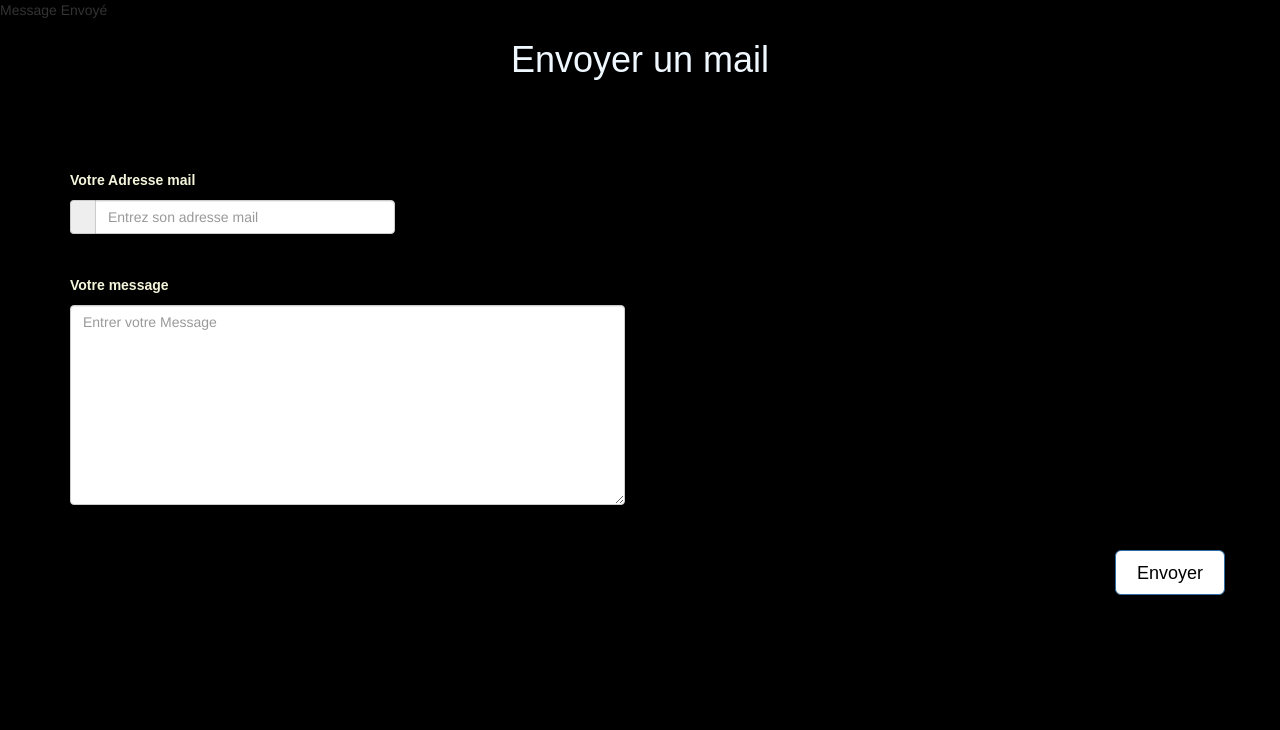
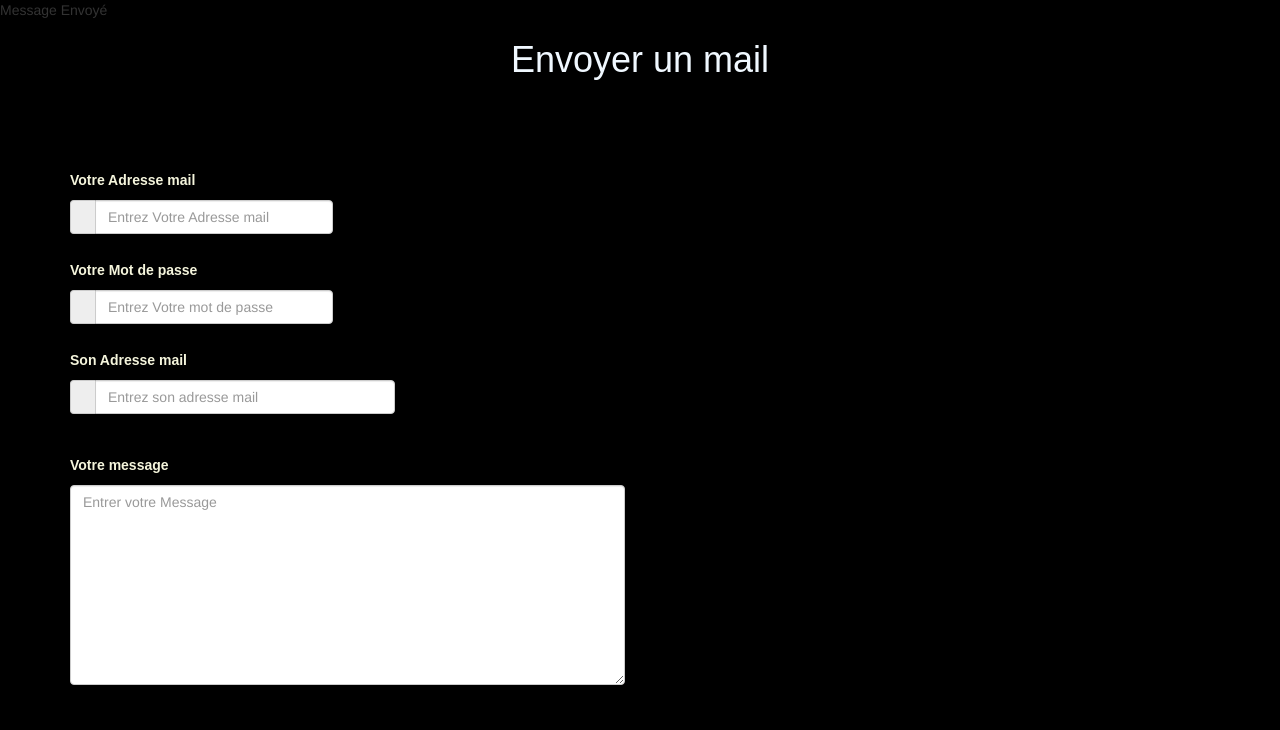
Before and after one commit to younesbenmammar/PhpMailerProject, a PHP site: page /indexController.php in a window 1280 px wide. Shown: the top 730 px of the page. Run offline with PHP 8.4, Linux system fonts and the light colour scheme; data that the repository does not hold is empty; some libraries are stand-ins or nearby versions.

Commit message:
Email Perso

```diff
--- a/indexController.php
+++ b/indexController.php
@@ -10,7 +10,8 @@ include 'vendor/autoload.php';
 
 $receveur = $_POST["receveur"];
 $message = $_POST["message"];
-
+$emetteur = $_POST["emetteur"];
+$mdp = $_POST["mdp"];
 
 $mail = new PHPMailer(true); // instancie un new objet phpmailer
 
--- a/indexView.php
+++ b/indexView.php
@@ -21,8 +21,33 @@ ob_start();
 
            <form class="" method="post" action="indexController.php" enctype="multipart/form-data">
 
+           <p><strong>Votre Adresse mail</strong></p>
+           <div class="form-group">
+           <label for="receveur" class="cols-sm-2 control-label"></label>
+           <div class="cols-md-offset-1 col-md-3">
+           <div class="input-group">
+           <span class="input-group-addon"><i class="fa fa-user fa" aria-hidden="true"></i></span>
+           <input type="text" class="form-control" name="emetteur" id="emetteur"  placeholder="Entrez Votre Adresse mail"/>
+</div>
+</div>
+</div>
+           <br><br>
 
-           <p><strong>Votre Adresse mail</strong></p>
+             <p><strong>Votre Mot de passe</strong></p>
+           <div class="form-group">
+           <label for="receveur" class="cols-sm-2 control-label"></label>
+           <div class="cols-md-offset-1 col-md-3">
+           <div class="input-group">
+           <span class="input-group-addon"><i class="fa fa-user fa" aria-hidden="true"></i></span>
+           <input type="password" class="form-control" name="mdp" id="mdp"  placeholder="Entrez Votre mot de passe"/>
+</div>
+</div>
+</div>
+           <br><br>
+
+
+
+           <p><strong>Son Adresse mail</strong></p>
            <div class="form-group">
            <label for="receveur" class="cols-sm-2 control-label"></label>
            <div class="cols-md-offset-1 col-md-3">
```
Also changed, not shown: template.php (+6 -2 lines).
